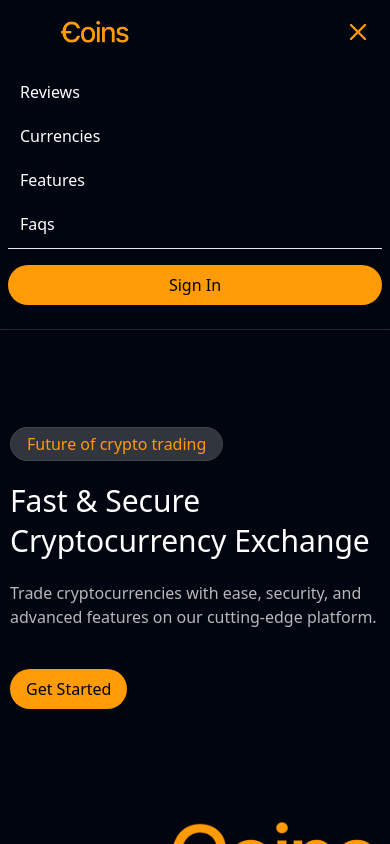
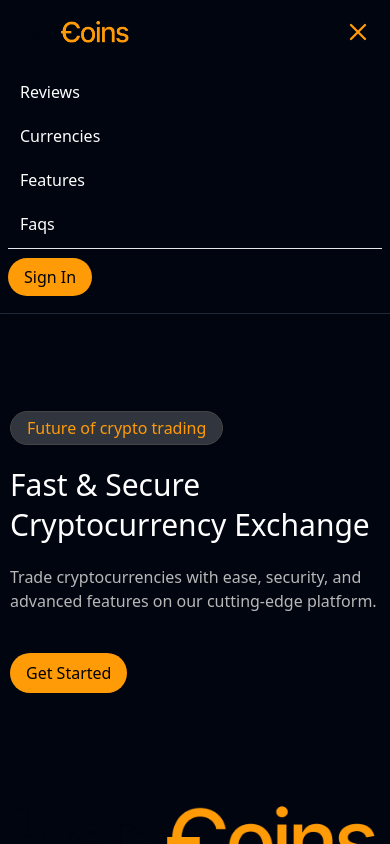
Before and after one commit to Amonion/kenauobi-api, a Next.js app: page / in a window 390 px wide. Both pictures are taken after a click on the button "Toggle menu". Shown: the top 844 px of the page. Built offline with nearby package versions, Linux system fonts and the light colour scheme.

Commit message:
first commit

```diff
--- a/components/Public/Header.tsx
+++ b/components/Public/Header.tsx
@@ -87,9 +87,9 @@ export default function Navbar() {
               </Link>
             ))}
             <div className="pt-4 pb-3 border-t border-gray-200">
-              <button className="custom_btn bg-[var(--custom)] text-black">
+              <Link href={`/sign-in`} className="custom_btn">
                 Sign In
-              </button>
+              </Link>
             </div>
           </div>
         </div>
```
